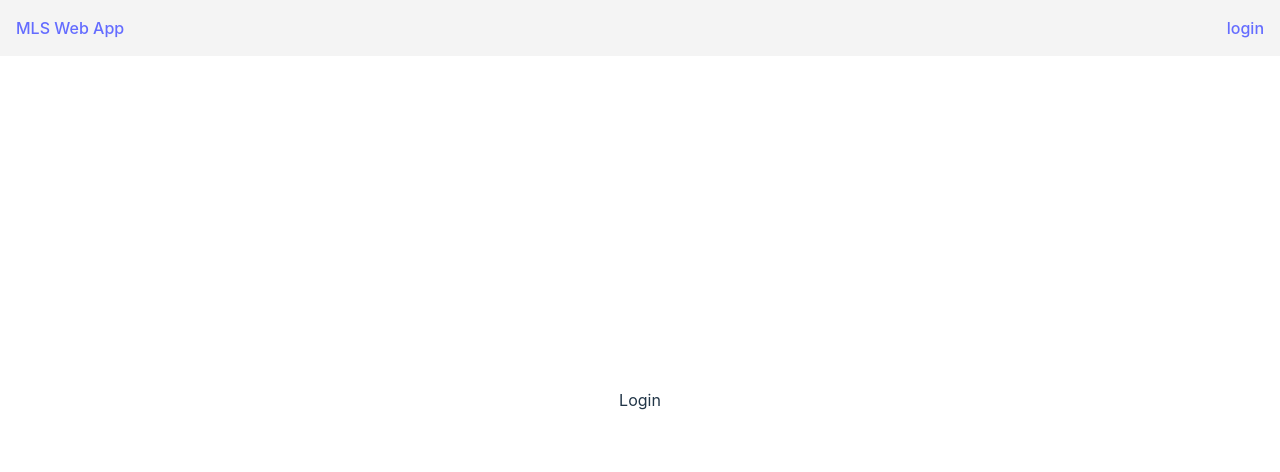
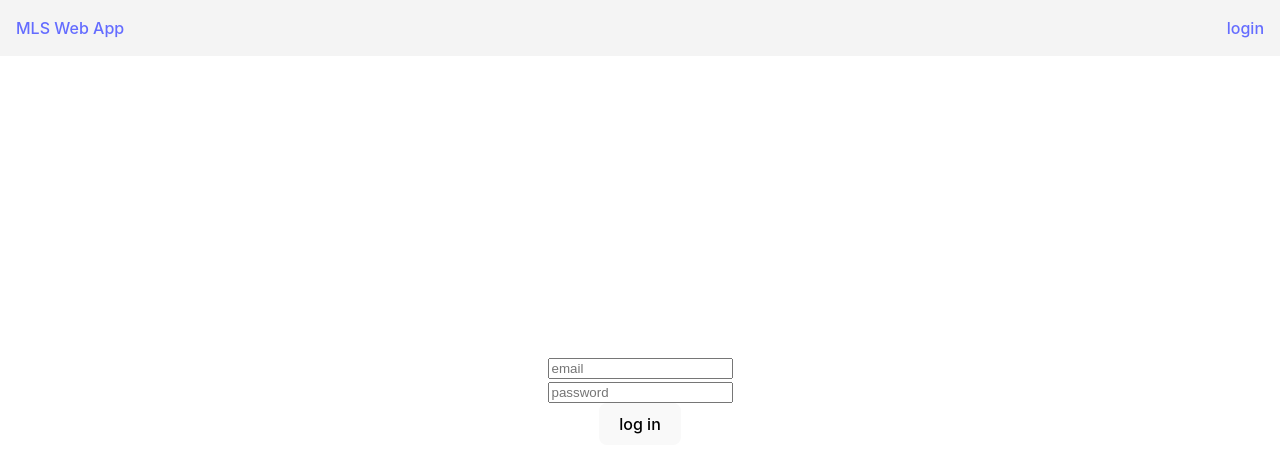
Before and after one commit to kelseywarren/API-documentation, a React (Vite) app in the folder client/: page /login in a window 1280 px wide. Shown: the top 472 px of the page. Built offline with nearby package versions, Linux system fonts and the light colour scheme.

Commit message:
Add basic login form for test purposes

```diff
--- a/client/src/pages/login/login.jsx
+++ b/client/src/pages/login/login.jsx
@@ -2,9 +2,11 @@ import React from 'react';
 
 function Login() {
     return (
-        <>
-        <p>Login</p>
-        </>
+        <form>
+            <input className="enterEmail" type="text" placeholder="email"></input><br></br>
+            <input className="enterPassword" type="text" placeholder="password"></input><br></br>
+            <button className="loginButton" type="submit">log in</button>
+        </form>
     )
 };
 
```
